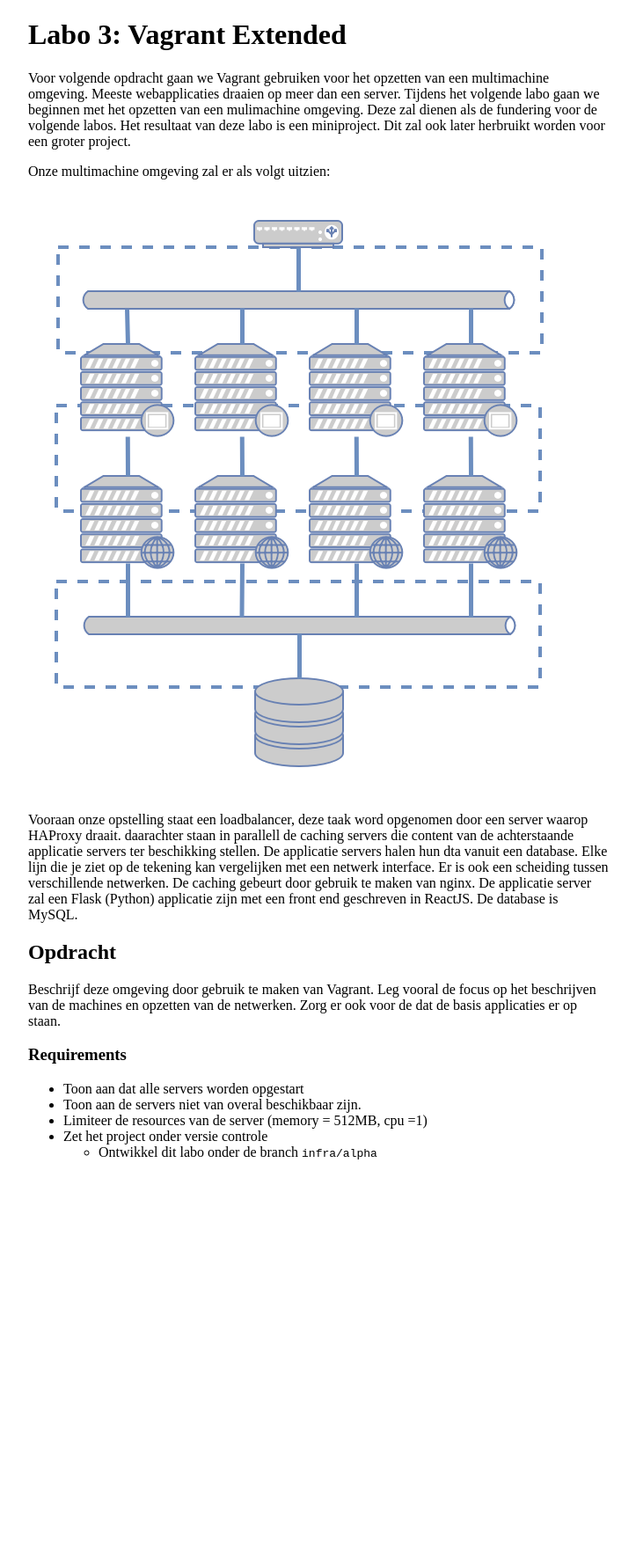
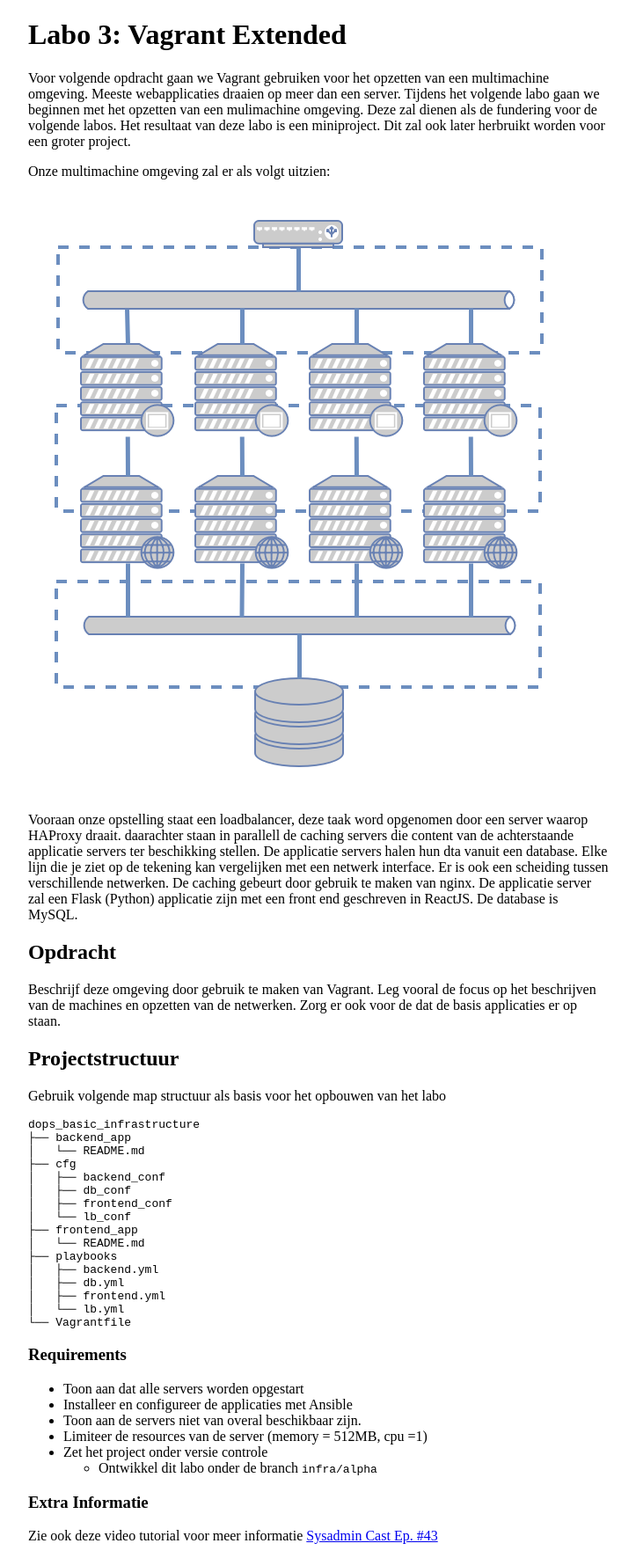
Before and after one commit to luytsm/dops-cursus, a Jekyll site: the page built from _labs/lab3_extended_vagrant.md, in a window 1280 px wide. Shown: the whole page at 88% size, without its empty margins (278-1001 px from the left). Built offline with Jekyll 4.4.1, drawn with Linux system fonts in a browser that asks for light colours; before the commit the page ends 1335 px from its top, so only the background shows below that.

Commit message:
lab3 adjustments

````diff
--- a/_labs/lab3_extended_vagrant.md
+++ b/_labs/lab3_extended_vagrant.md
@@ -30,9 +30,36 @@ Beschrijf deze omgeving door gebruik te maken van Vagrant. Leg vooral de focus
 op het beschrijven van de machines en opzetten van de netwerken. Zorg er ook
 voor de dat de basis applicaties er op staan.
 
+## Projectstructuur
+Gebruik volgende map structuur als basis voor het opbouwen van het labo
+
+```
+dops_basic_infrastructure
+├── backend_app
+│   └── README.md
+├── cfg
+│   ├── backend_conf
+│   ├── db_conf
+│   ├── frontend_conf
+│   └── lb_conf
+├── frontend_app
+│   └── README.md
+├── playbooks
+│   ├── backend.yml
+│   ├── db.yml
+│   ├── frontend.yml
+│   └── lb.yml
+└── Vagrantfile
+```
+
 ### Requirements
 * Toon aan dat alle servers worden opgestart
+* Installeer en configureer de applicaties met Ansible
 * Toon aan de servers niet van overal beschikbaar zijn.
 * Limiteer de resources van de server (memory = 512MB, cpu =1)
 * Zet het project onder versie controle
   * Ontwikkel dit labo onder de branch `infra/alpha`
+
+### Extra Informatie
+Zie ook deze video tutorial voor meer informatie
+[Sysadmin Cast Ep. #43](https://sysadmincasts.com/episodes/43-19-minutes-with-ansible-part-1-4)
````
Also changed, not shown: Gemfile.lock.
